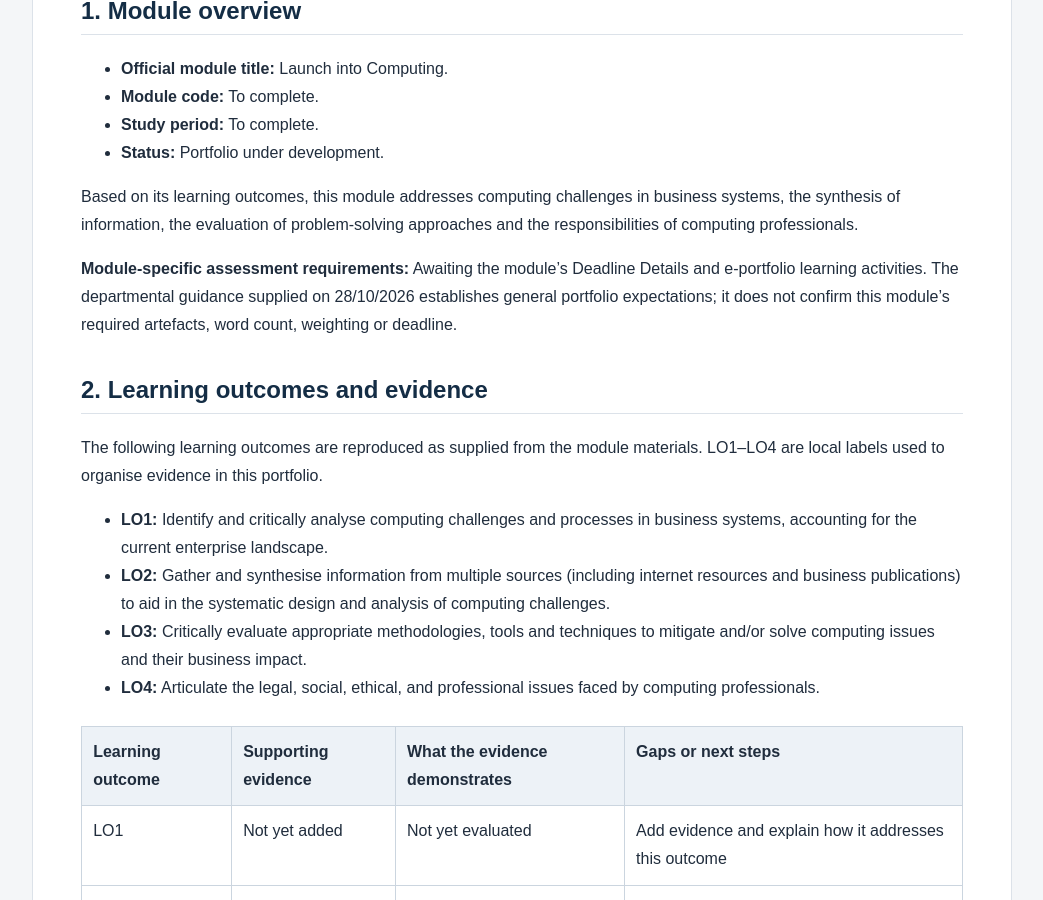
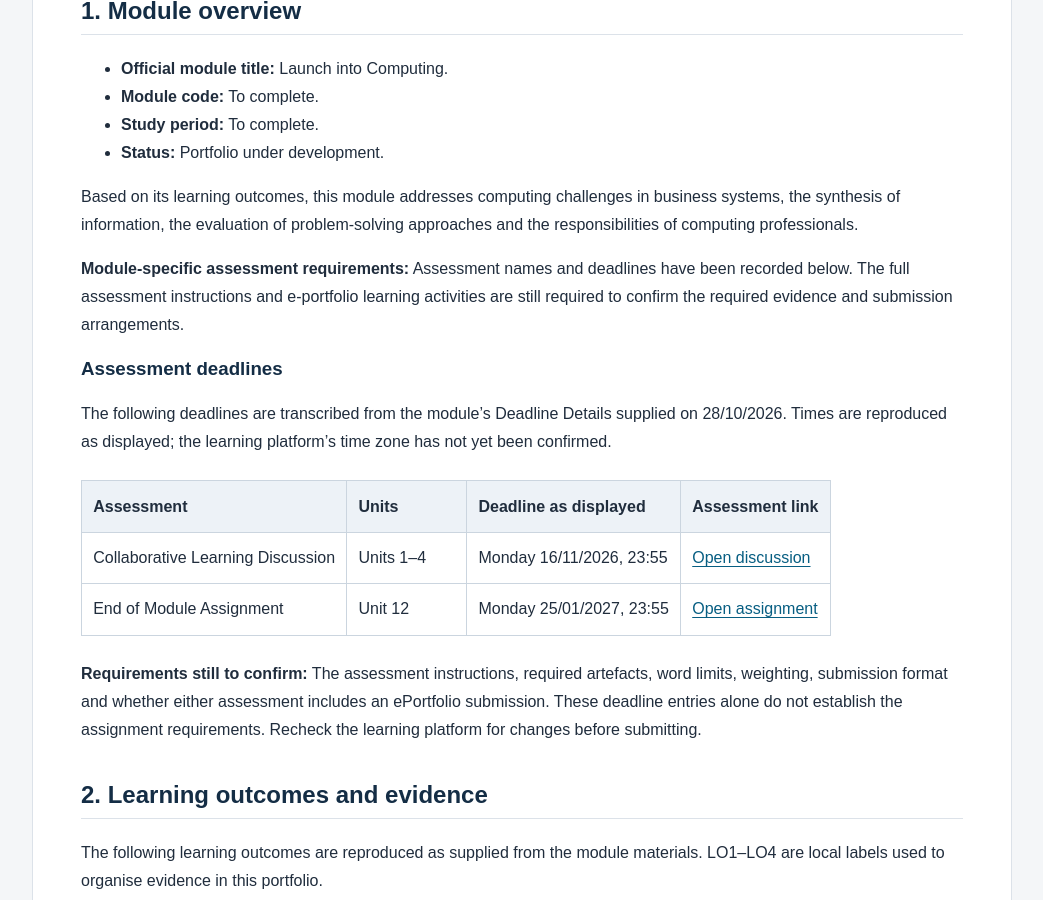
Before and after one commit to ce26229/msc-eportfolio, a Jekyll site: the page built from modules/launch-into-computing.md, in a window 1280 px wide and 900 px high, scrolled down 537 px. Shown: the whole window, without its empty margins (118-1161 px from the left). Built offline with Jekyll 4.4.1, drawn with Linux system fonts in a browser that asks for light colours.

Commit message:
Record Module 1 assessment deadlines and outstanding requirements

```diff
--- a/modules/launch-into-computing.md
+++ b/modules/launch-into-computing.md
@@ -15,7 +15,18 @@ permalink: /modules/launch-into-computing/
 
 Based on its learning outcomes, this module addresses computing challenges in business systems, the synthesis of information, the evaluation of problem-solving approaches and the responsibilities of computing professionals.
 
-**Module-specific assessment requirements:** Awaiting the module's Deadline Details and e-portfolio learning activities. The departmental guidance supplied on 28/10/2026 establishes general portfolio expectations; it does not confirm this module's required artefacts, word count, weighting or deadline.
+**Module-specific assessment requirements:** Assessment names and deadlines have been recorded below. The full assessment instructions and e-portfolio learning activities are still required to confirm the required evidence and submission arrangements.
+
+### Assessment deadlines
+
+The following deadlines are transcribed from the module's Deadline Details supplied on 28/10/2026. Times are reproduced as displayed; the learning platform's time zone has not yet been confirmed.
+
+| Assessment | Units | Deadline as displayed | Assessment link |
+| --- | --- | --- | --- |
+| Collaborative Learning Discussion | Units 1–4 | Monday 16/11/2026, 23:55 | [Open discussion](https://www.my-course.co.uk/mod/forum/view.php?id=1434406) |
+| End of Module Assignment | Unit 12 | Monday 25/01/2027, 23:55 | [Open assignment](https://www.my-course.co.uk/mod/assign/view.php?id=1434495) |
+
+**Requirements still to confirm:** The assessment instructions, required artefacts, word limits, weighting, submission format and whether either assessment includes an ePortfolio submission. These deadline entries alone do not establish the assignment requirements. Recheck the learning platform for changes before submitting.
 
 ## 2. Learning outcomes and evidence
 
```
